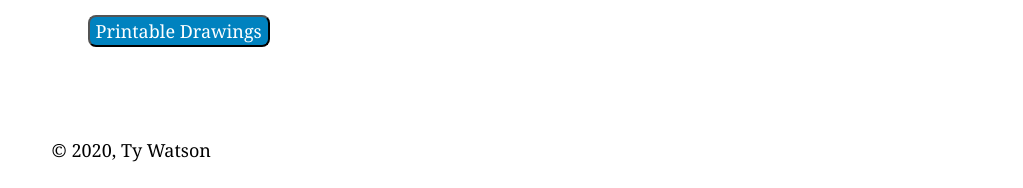
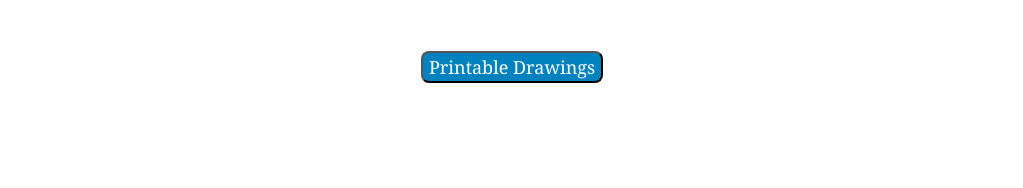
Before and after one commit to watsontrevor10/gatsby_testing_1, a Gatsby site: page / in a window 1280 px wide. Shown: the part 924-1112 px from the top of the page, without its empty margins (128-1151 px from the left). Built offline with nearby package versions, Linux system fonts and the light colour scheme; Gatsby itself is replaced by a stand-in of ours.

Commit message:
adjusted button positions, and small formatting changes

```diff
--- a/src/components/layout.js
+++ b/src/components/layout.js
@@ -29,12 +29,12 @@
       <div
         style={{
           margin: `0 auto`,
-          maxWidth: 960,
+          maxWidth: 1000,
           padding: `0 1.0875rem 1.45rem`,
         }}
       >
         <main>{children}</main>
-        <footer style={{ marginTop: "3em" }}>
+        <footer style={{ marginTop: "3em", float: 'right' }}>
           © {new Date().getFullYear()}, Ty Watson
         </footer>
       </div>
--- a/src/pages/index.js
+++ b/src/pages/index.js
@@ -77,8 +77,10 @@
             <KennyImage />
           </ImageContainer>
         </div>
+      </div>
+      <div style={{ display: "flex", justifyContent: "center", margin: '3em' }}>
         <Link to="/downloads">
-          <Button type="button" style={{ margin: "2em" }}>
+          <Button type="button">
             Printable Drawings
           </Button>
         </Link>
```
